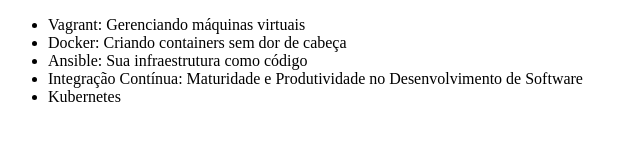
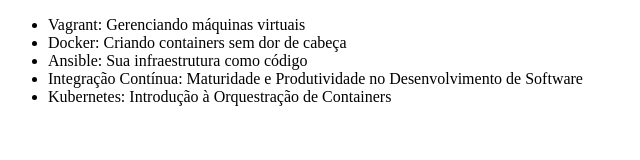
Before and after one commit to diogojefs/curso-alura-git, a plain HTML site: page index.html in a window 1280 px wide. Shown: the whole page, without its empty margins (0-640 px from the left). Drawn offline with Linux system fonts and the light colour scheme.

Commit message:
Atualizando nome do curso de Kubernetes

```diff
--- a/index.html
+++ b/index.html
@@ -10,7 +10,7 @@
         <li>Docker: Criando containers sem dor de cabeça</li>
         <li>Ansible: Sua infraestrutura como código</li>
         <li>Integração Contínua: Maturidade e Produtividade no Desenvolvimento de Software</li>
-        <li>Kubernetes</li>
+        <li>Kubernetes: Introdução à Orquestração de Containers</li>
     </ul>
 </body>
 </html>
```
